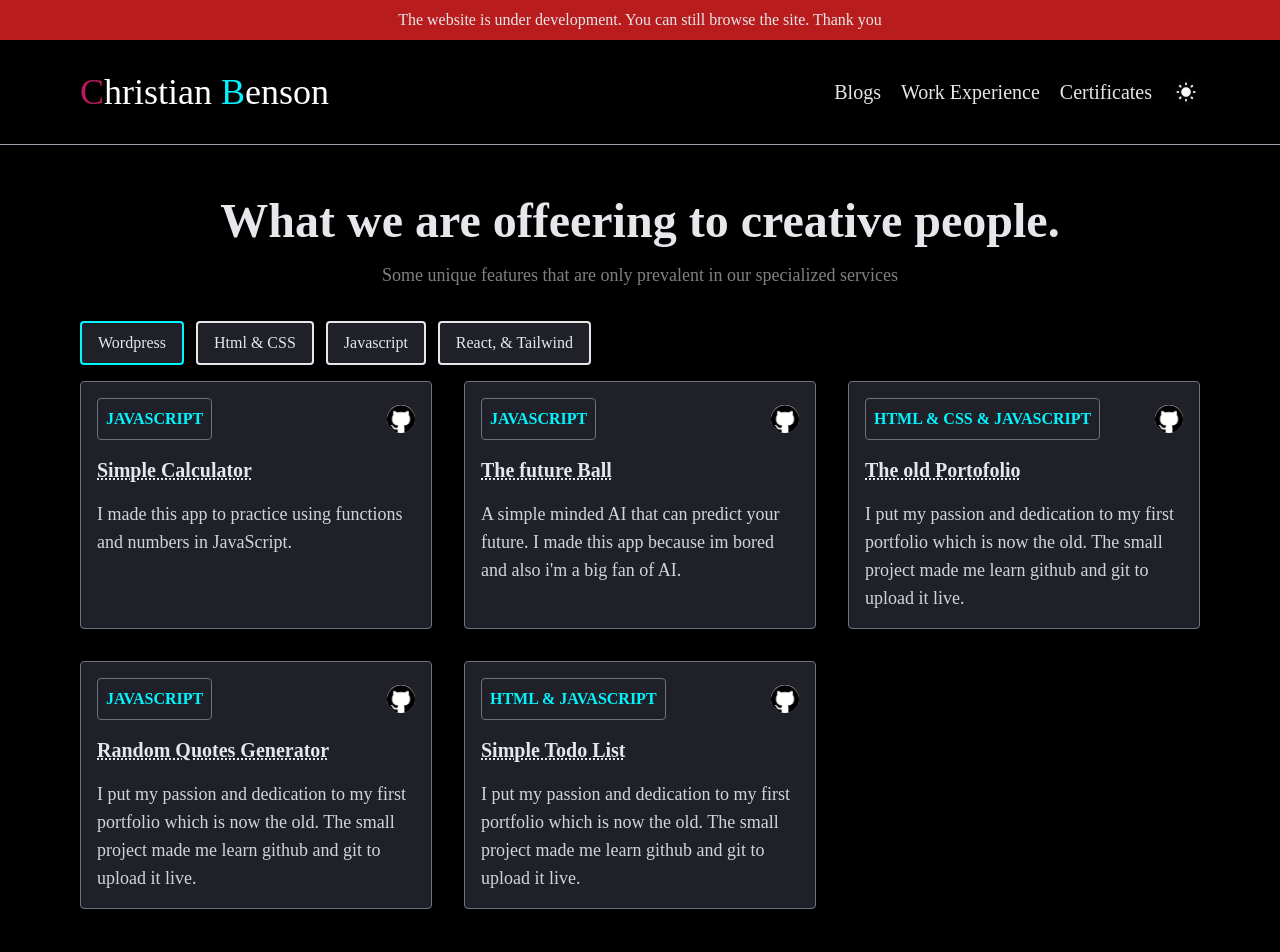
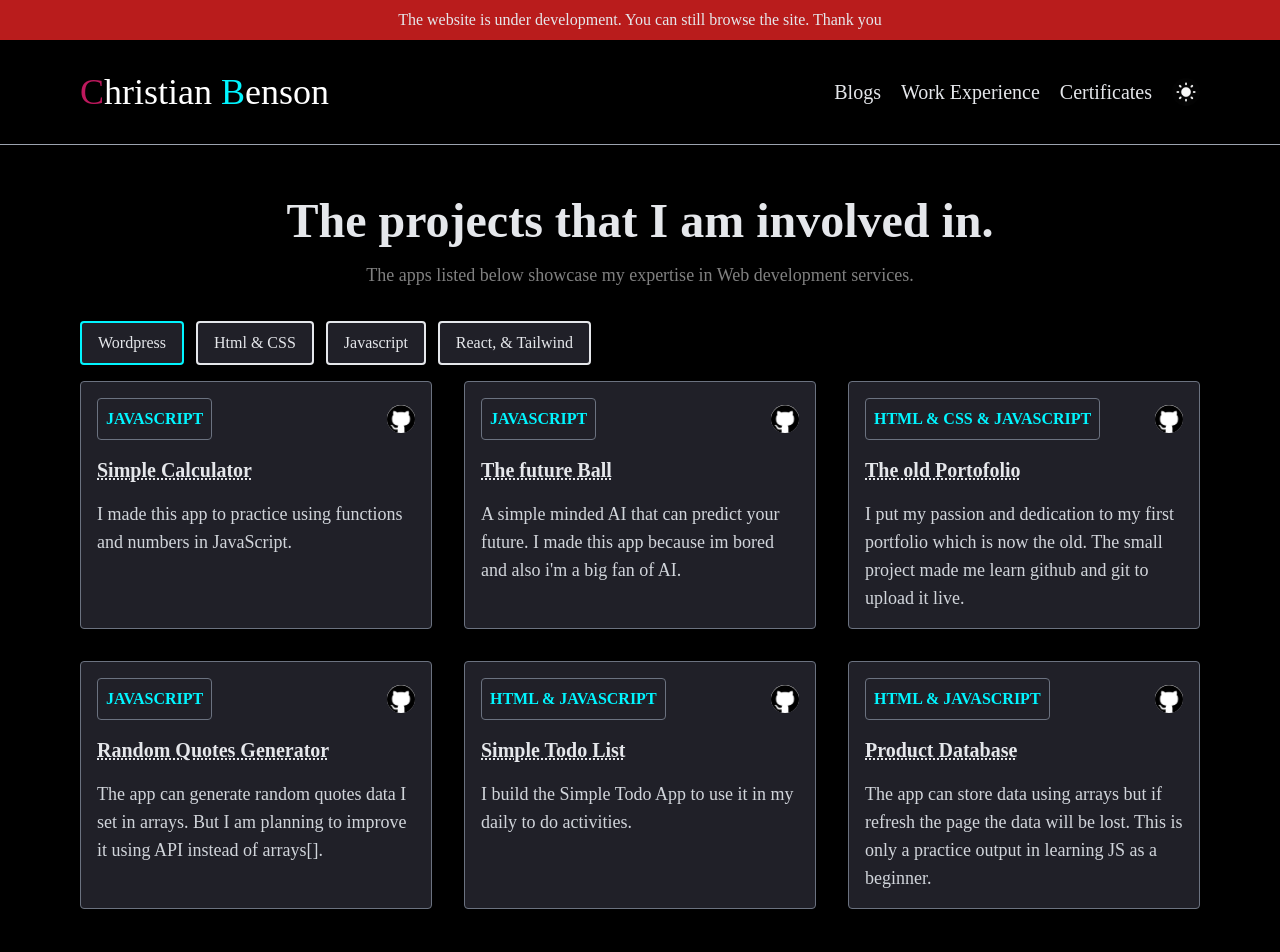
Before and after one commit to Chrlstian/React-Tailwind-Portfolio-Project, a React (Create React App) app: page /React-Tailwind-Portfolio-Project/projects/javascript in a window 1280 px wide. Shown: the top 952 px of the page. Built offline with nearby package versions, Linux system fonts and the light colour scheme.

Commit message:
Replace the text

```diff
--- a/src/components/Layouts/ProjectLayout.jsx
+++ b/src/components/Layouts/ProjectLayout.jsx
@@ -13,8 +13,8 @@ export default function ProjectLayout(props){
     return(
         <>
             <div className='p-4 mt-5 md:p-8 lg:p-8 xl:p-20 xl:pt-8 xl:pb-8 xl:text-center'>
-                <h2 className={`text-2xl pb-4 font-bold md:text-3xl lg:text-4xl xl:text-5xl ${props.lightMode ? 'text-primary' : 'text-gray-200'}`}>What we are offeering to creative people.</h2>
-                <p className='text-txt md:text-lg'>Some unique features that are only prevalent in our specialized services</p>
+                <h2 className={`text-2xl text-center pb-4 font-bold md:text-3xl lg:text-4xl xl:text-5xl ${props.lightMode ? 'text-primary' : 'text-gray-200'}`}>The projects that I am involved in.</h2>
+                <p className='text-txt text-center md:text-lg'>The apps listed below showcase my expertise in Web development services.</p>
             </div>
 
             <div className='p-4 pt-0 md:pt-0 md:p-8 xl:p-20 xl:pt-0 xl:pb-4 max-w-7xl m-auto'>
--- a/src/data/javascriptData.jsx
+++ b/src/data/javascriptData.jsx
@@ -30,7 +30,7 @@ export default [
         stack: 'JAVASCRIPT',
         name: 'Random Quotes Generator',
         siteLink: "https://chrlstian.github.io/generate-random-quotes/",
-        description: "I put my passion and dedication to my first portfolio which is now the old. The small project made me learn github and git to upload it live.",
+        description: "The app can generate random quotes data I set in arrays. But I am planning to improve it using API instead of arrays[].",
         icon: githubIcon
     },
     {
@@ -38,7 +38,15 @@ export default [
         stack: 'HTML & JAVASCRIPT',
         name: 'Simple Todo List',
         siteLink: "https://chrlstian.github.io/simple-todo-list/",
-        description: "I put my passion and dedication to my first portfolio which is now the old. The small project made me learn github and git to upload it live.",
+        description: "I build the Simple Todo App to use it in my daily to do activities. ",
+        icon: githubIcon
+    },
+    {
+        id: 6,
+        stack: 'HTML & JAVASCRIPT',
+        name: 'Product Database',
+        siteLink: "https://chrlstian.github.io/product_database/",
+        description: "The app can store data using arrays but if refresh the page the data will be lost. This is only a practice output in learning JS as a beginner. ",
         icon: githubIcon
     }
 
--- a/src/data/mernData.jsx
+++ b/src/data/mernData.jsx
@@ -5,6 +5,7 @@ export default [
         id: 1,
         stack: 'JS, REACT, & TAILWIND',
         name: 'The New Portfolio',
+        siteLink: "https://chrlstian.github.io/React-Tailwind-Portfolio-Project/",
         description: "The site is built in to showcase my passion and skills in web development. I used React and Tailwind to build it.",
         icon: githubIcon
     }
--- a/src/pages/Footer.jsx
+++ b/src/pages/Footer.jsx
@@ -9,11 +9,11 @@ export default function Footer(props){
     return(
         <footer className="p-8 bg-secondary md:mt-8">
             <div className='flex gap-2 justify-center pb-4'>
-                <a href='https://www.facebook.com/profile.php?id=100010290396834'><img  className="w-7 h-7" src={require('../assets/images/facebook.png')} alt="Facebook"/></a>
-                <a href='https://twitter.com/Christi13016141'><img  className="w-7 h-7" src={require('../assets/images/twitter.webp')} alt="Twitter"/></a>
-                <a href='mailto:cbbc0000@gmail.com'><img  className="w-7 h-7" src={require('../assets/images/gmail.png')} alt="Gmail"/></a>
-                <a href='https://github.com/Chrlstian'><img  className="w-7 h-7 rounded" src={require('../assets/images/github logo.webp')} alt="Github"/></a>
-                <a href='https://www.linkedin.com/in/christian-benson-capon-043602243/'><img  className="w-7 h-7" src={require('../assets/images/linked in logo.webp')} alt="LinkIn"/></a>
+                <a href='https://www.facebook.com/profile.php?id=100010290396834' target='_blank'><img  className="w-7 h-7" src={require('../assets/images/facebook.png')} alt="Facebook"/></a>
+                <a href='https://twitter.com/Christi13016141' target='_blank'><img  className="w-7 h-7" src={require('../assets/images/twitter.webp')} alt="Twitter"/></a>
+                <a href='mailto:cbbc0000@gmail.com' target='_blank'><img  className="w-7 h-7" src={require('../assets/images/gmail.png')} alt="Gmail"/></a>
+                <a href='https://github.com/Chrlstian' target='_blank'><img  className="w-7 h-7 rounded" src={require('../assets/images/github logo.webp')} alt="Github"/></a>
+                <a href='https://www.linkedin.com/in/christian-benson-capon-043602243/' target='_blank'><img  className="w-7 h-7" src={require('../assets/images/linked in logo.webp')} alt="LinkIn"/></a>
             </div>
             <div className="text-center">
                 <p className={`text-sm ${props.lightMode ? 'text-primary' : 'text-gray-200'}`}>&copy; {currentYear} Christian Benson. All rights reserved.</p>
--- a/src/pages/nav/Home.jsx
+++ b/src/pages/nav/Home.jsx
@@ -19,8 +19,7 @@ export default function Home(props) {
           className="lg:w-full lg:h-65 xl:pr-20"
           src={require('../../assets/images/Hero-right-profile.webp')}
           alt='Christian Benson B. Capon'
-          loading='lazy'
-        />
+          loading='lazy' />
       </div>
     </div>
   );
```
